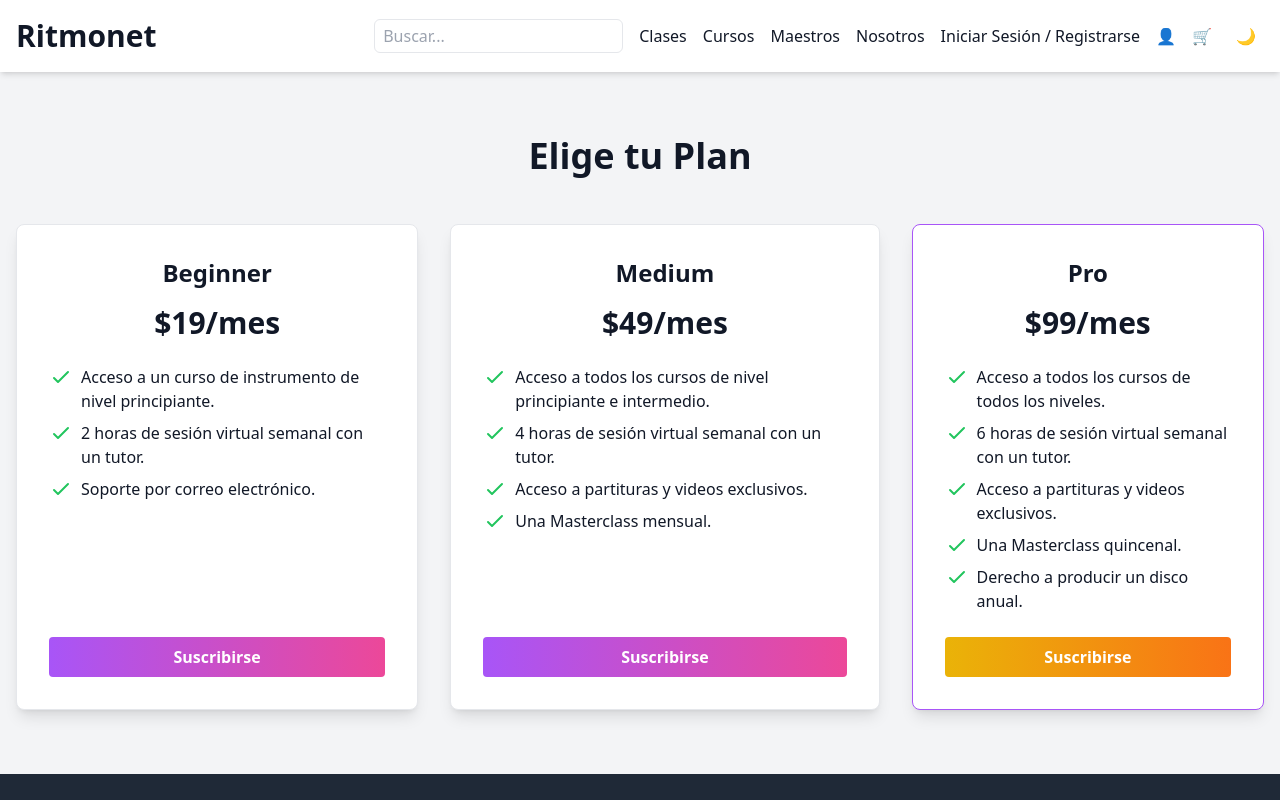
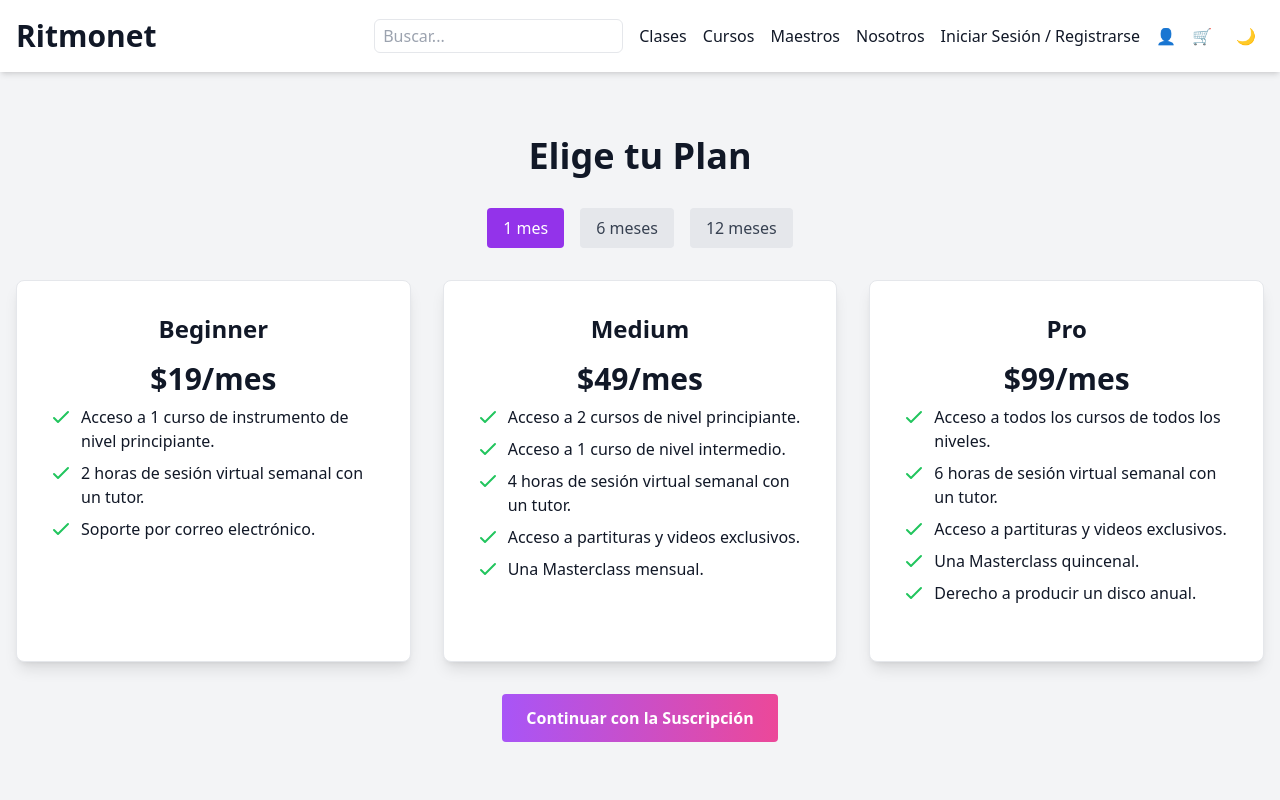
Before and after one commit to hiramAcevedo/ritmonetdeploy, a React (Vite) app: page /subscription in a window 1280 px wide. Shown: the top 800 px of the page. Built offline with nearby package versions, Linux system fonts and the light colour scheme.

Commit message:
Mejoras Suscripción, planes 1, 6 y 12 meses, Página de Resumen de suscripción, Courses Data revisada y Datos de Plan creado

```diff
--- a/src/components/Subscription.jsx
+++ b/src/components/Subscription.jsx
@@ -1,63 +1,89 @@
 // src/components/Subscription.jsx
 
-import React from 'react';
+import React, { useState } from 'react';
 import { useNavigate } from 'react-router-dom';
+import plansData from '../data/PlansData.json';
 
 const Subscription = () => {
   const navigate = useNavigate();
 
-  const plans = [
-    {
-      name: 'Beginner',
-      price: '$19/mes',
-      features: [
-        'Acceso a un curso de instrumento de nivel principiante.',
-        '2 horas de sesión virtual semanal con un tutor.',
-        'Soporte por correo electrónico.',
-      ],
-    },
-    {
-      name: 'Medium',
-      price: '$49/mes',
-      features: [
-        'Acceso a todos los cursos de nivel principiante e intermedio.',
-        '4 horas de sesión virtual semanal con un tutor.',
-        'Acceso a partituras y videos exclusivos.',
-        'Una Masterclass mensual.',
-      ],
-    },
-    {
-      name: 'Pro',
-      price: '$99/mes',
-      features: [
-        'Acceso a todos los cursos de todos los niveles.',
-        '6 horas de sesión virtual semanal con un tutor.',
-        'Acceso a partituras y videos exclusivos.',
-        'Una Masterclass quincenal.',
-        'Derecho a producir un disco anual.',
-      ],
-    },
-  ];
+  const [selectedDuration, setSelectedDuration] = useState('1 mes');
+  const [selectedPlan, setSelectedPlan] = useState(null);
 
-  const handleSubscribe = (planName) => {
-    // Aquí puedes implementar la lógica para manejar la suscripción según el plan seleccionado
-    navigate('/subscription-confirmation');
+  const durations = ['1 mes', '6 meses', '12 meses'];
+
+  const handleDurationChange = (duration) => {
+    setSelectedDuration(duration);
+  };
+
+  const handlePlanSelect = (planName) => {
+    setSelectedPlan(planName);
+  };
+
+  const handleSubscribe = () => {
+    if (selectedPlan) {
+      // Puedes pasar la información del plan y duración seleccionados a la siguiente página
+      navigate('/course-selection', { state: { planName: selectedPlan, duration: selectedDuration } });
+    } else {
+      alert('Por favor, selecciona un plan.');
+    }
   };
 
   return (
     <div className="container mx-auto px-4 py-16">
-      <h1 className="text-4xl font-bold text-center mb-12">Elige tu Plan</h1>
+      <h1 className="text-4xl font-bold text-center mb-8">Elige tu Plan</h1>
+
+      {/* Selector de duración */}
+      <div className="flex justify-center mb-8">
+        {durations.map((duration, index) => (
+          <button
+            key={index}
+            onClick={() => handleDurationChange(duration)}
+            className={`mx-2 px-4 py-2 rounded ${
+              selectedDuration === duration
+                ? 'bg-purple-600 text-white'
+                : 'bg-gray-200 text-gray-700'
+            }`}
+          >
+            {duration}
+          </button>
+        ))}
+      </div>
+
+      {/* Planes */}
       <div className="flex flex-col md:flex-row justify-center items-stretch space-y-8 md:space-y-0 md:space-x-8">
-        {plans.map((plan, index) => (
+        {plansData.map((plan, index) => {
+          const durationInfo = plan.durations.find(
+            (d) => d.period === selectedDuration
+          );
+
+          const isBestDeal = selectedDuration === '12 meses';
+
+          const isSelected = selectedPlan === plan.name;
+
+          return (
             <div
               key={index}
-            className={`border rounded-lg p-8 text-center bg-white dark:bg-gray-800 flex flex-col justify-between ${
-              plan.name === 'Pro' ? 'border-purple-500' : ''
+              onClick={() => handlePlanSelect(plan.name)}
+              className={`w-full md:w-1/3 border rounded-lg p-8 text-center cursor-pointer flex flex-col justify-between ${
+                isSelected ? 'border-yellow-500' : 'border-gray-200'
+              } ${
+                isBestDeal && selectedPlan === plan.name
+                  ? 'bg-yellow-100'
+                  : 'bg-white'
               } shadow-lg hover:shadow-xl transition-shadow duration-300`}
             >
+              {isBestDeal && (
+                <div className="absolute -mt-16 ml-2 bg-yellow-500 text-white px-4 py-1 rounded-full">
+                  ¡Mejor Oferta!
+                </div>
+              )}
               <div>
                 <h2 className="text-2xl font-bold mb-4">{plan.name}</h2>
-              <p className="text-3xl font-extrabold mb-6">{plan.price}</p>
+                <p className="text-3xl font-extrabold mb-2">{durationInfo.price}</p>
+                {durationInfo.bonus && (
+                  <p className="text-sm text-green-600 mb-4">{durationInfo.bonus}</p>
+                )}
                 <ul className="text-left mb-6 space-y-2">
                   {plan.features.map((feature, idx) => (
                     <li key={idx} className="flex items-start">
@@ -79,18 +105,19 @@ const Subscription = () => {
                   ))}
                 </ul>
               </div>
+            </div>
+          );
+        })}
+      </div>
+
+      {/* Botón de Suscribirse */}
+      <div className="text-center mt-8">
         <button
-              onClick={() => handleSubscribe(plan.name)}
-              className={`mt-auto bg-gradient-to-r ${
-                plan.name === 'Pro'
-                  ? 'from-yellow-500 to-orange-500 hover:from-yellow-600 hover:to-orange-600'
-                  : 'from-purple-500 to-pink-500 hover:from-purple-600 hover:to-pink-600'
-              } transition duration-300 text-white font-bold py-2 px-4 rounded`}
+          onClick={handleSubscribe}
+          className="bg-gradient-to-r from-purple-500 to-pink-500 hover:from-purple-600 hover:to-pink-600 transition duration-300 text-white font-bold py-3 px-6 rounded"
         >
-              Suscribirse
+          Continuar con la Suscripción
         </button>
-          </div>
-        ))}
       </div>
     </div>
   );
--- /dev/null
+++ b/src/components/SubscriptionSummary.jsx
@@ -0,0 +1,98 @@
+// src/components/SubscriptionSummary.jsx
+
+import React from 'react';
+import { useLocation, useNavigate } from 'react-router-dom';
+
+const SubscriptionSummary = () => {
+  const location = useLocation();
+  const navigate = useNavigate();
+
+  const { selectedCourses, selectedTeachers, planName } = location.state || {};
+
+  if (!selectedCourses || !selectedTeachers || !planName) {
+    navigate('/subscription');
+    return null;
+  }
+
+  const handleConfirm = () => {
+    // Aquí puedes manejar la confirmación final y proceso de pago
+    navigate('/subscription-confirmation');
+  };
+
+  return (
+    <div className="container mx-auto px-4 py-16">
+      <div className="bg-white shadow-md rounded-lg p-8">
+        <h2 className="text-4xl font-bold mb-6 text-center">
+          Resumen de tu Suscripción
+        </h2>
+
+        <div className="mb-6">
+          <h3 className="text-2xl font-semibold mb-2">Plan Seleccionado:</h3>
+          <p className="text-xl">{planName}</p>
+        </div>
+
+        <div className="mb-6">
+          <h3 className="text-2xl font-semibold mb-4">Cursos Seleccionados:</h3>
+          <div className="grid grid-cols-1 md:grid-cols-2 gap-4">
+            {selectedCourses.map((course) => (
+              <div
+                key={course.id}
+                className="border rounded-lg p-4 flex items-center"
+              >
+                <img
+                  src={course.image}
+                  alt={course.title}
+                  className="w-16 h-16 object-cover rounded mr-4"
+                />
+                <div>
+                  <h4 className="font-bold">{course.title}</h4>
+                  <p className="text-sm">{course.level}</p>
+                </div>
+              </div>
+            ))}
+          </div>
+        </div>
+
+        <div className="mb-6">
+          <h3 className="text-2xl font-semibold mb-4">Maestros Seleccionados:</h3>
+          <div className="grid grid-cols-1 md:grid-cols-2 gap-4">
+            {selectedTeachers.map((teacher) => (
+              <div
+                key={teacher.id}
+                className="border rounded-lg p-4 flex items-center"
+              >
+                <img
+                  src={teacher.image}
+                  alt={teacher.name}
+                  className="w-16 h-16 object-cover rounded-full mr-4"
+                />
+                <div>
+                  <h4 className="font-bold">{teacher.name}</h4>
+                  <p className="text-sm">Instrumento: {teacher.instrument}</p>
+                </div>
+              </div>
+            ))}
+          </div>
+        </div>
+
+        <div className="mb-8">
+          <p className="text-lg">
+            De acuerdo con tu plan, tendrás acceso a los cursos y maestros
+            seleccionados con la distribución de horas correspondiente.
+          </p>
+        </div>
+
+        <div className="text-center">
+          <button
+            onClick={handleConfirm}
+            className="bg-gradient-to-r from-purple-500 to-pink-500 hover:from-purple-600 hover:to-pink-600 transition duration-300 text-white font-bold py-3 px-6 rounded"
+          >
+            Confirmar y Suscribirse
+          </button>
+        </div>
+      </div>
+    </div>
+  );
+};
+
+export default SubscriptionSummary;
--- a/src/data/CoursesData.json
+++ b/src/data/CoursesData.json
@@ -176,7 +176,7 @@
   {
     "id": 7,
     "title": "Percusiones",
-      "instrument": "bateria",
+    "instrument": "percusión",
     "instructor": "Miguel Ángel",
     "duration": "6 semanas",
     "level": "Principiante",
@@ -205,7 +205,7 @@
   {
     "id": 8,
     "title": "Introducción a la Batería",
-      "instrument": "bateria",
+    "instrument": "batería",
     "instructor": "Roberto Martínez",
     "duration": "8 semanas",
     "level": "Principiante",
@@ -234,7 +234,7 @@
   {
     "id": 9,
     "title": "Batería Avanzada",
-      "instrument": "bateria",
+    "instrument": "batería",
     "instructor": "Fernando Díaz",
     "duration": "10 semanas",
     "level": "Avanzado",
@@ -263,7 +263,7 @@
   {
     "id": 10,
     "title": "Introducción al Canto",
-      "instrument": "tecnica-vocal",
+    "instrument": "técnica vocal",
     "instructor": "Sofía Ruiz",
     "duration": "6 semanas",
     "level": "Principiante",
@@ -292,7 +292,7 @@
   {
     "id": 11,
     "title": "Bel Canto",
-      "instrument": "tecnica-vocal",
+    "instrument": "técnica vocal",
     "instructor": "Valentina Moreno",
     "duration": "12 semanas",
     "level": "Intermedio",
@@ -321,7 +321,7 @@
   {
     "id": 12,
     "title": "Canto Popular",
-      "instrument": "tecnica-vocal",
+    "instrument": "técnica vocal",
     "instructor": "Daniela Fernández",
     "duration": "8 semanas",
     "level": "Intermedio",
--- /dev/null
+++ b/src/data/PlansData.json
@@ -0,0 +1,81 @@
+[
+    {
+      "name": "Beginner",
+      "durations": [
+        {
+          "period": "1 mes",
+          "price": "$19/mes",
+          "bonus": ""
+        },
+        {
+          "period": "6 meses",
+          "price": "$114",
+          "bonus": "+1 mes gratis"
+        },
+        {
+          "period": "12 meses",
+          "price": "$228",
+          "bonus": "+2 meses gratis"
+        }
+      ],
+      "features": [
+        "Acceso a 1 curso de instrumento de nivel principiante.",
+        "2 horas de sesión virtual semanal con un tutor.",
+        "Soporte por correo electrónico."
+      ]
+    },
+    {
+      "name": "Medium",
+      "durations": [
+        {
+          "period": "1 mes",
+          "price": "$49/mes",
+          "bonus": ""
+        },
+        {
+          "period": "6 meses",
+          "price": "$294",
+          "bonus": "+1 mes gratis"
+        },
+        {
+          "period": "12 meses",
+          "price": "$588",
+          "bonus": "+2 meses gratis"
+        }
+      ],
+      "features": [
+        "Acceso a 2 cursos de nivel principiante.",
+        "Acceso a 1 curso de nivel intermedio.",
+        "4 horas de sesión virtual semanal con un tutor.",
+        "Acceso a partituras y videos exclusivos.",
+        "Una Masterclass mensual."
+      ]
+    },
+    {
+      "name": "Pro",
+      "durations": [
+        {
+          "period": "1 mes",
+          "price": "$99/mes",
+          "bonus": ""
+        },
+        {
+          "period": "6 meses",
+          "price": "$594",
+          "bonus": "+1 mes gratis"
+        },
+        {
+          "period": "12 meses",
+          "price": "$1188",
+          "bonus": "+2 meses gratis"
+        }
+      ],
+      "features": [
+        "Acceso a todos los cursos de todos los niveles.",
+        "6 horas de sesión virtual semanal con un tutor.",
+        "Acceso a partituras y videos exclusivos.",
+        "Una Masterclass quincenal.",
+        "Derecho a producir un disco anual."
+      ]
+    }
+  ]
```
Lines whose indentation alone changed are shown as unchanged.
